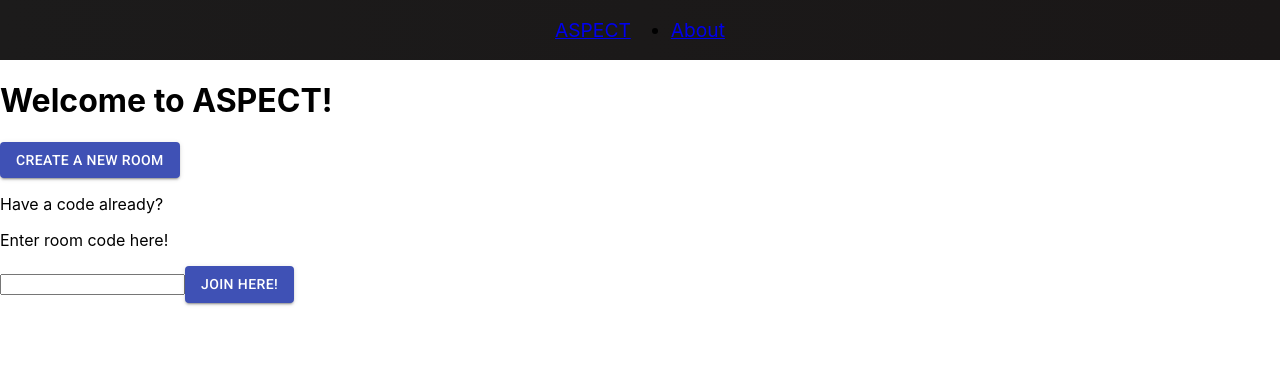
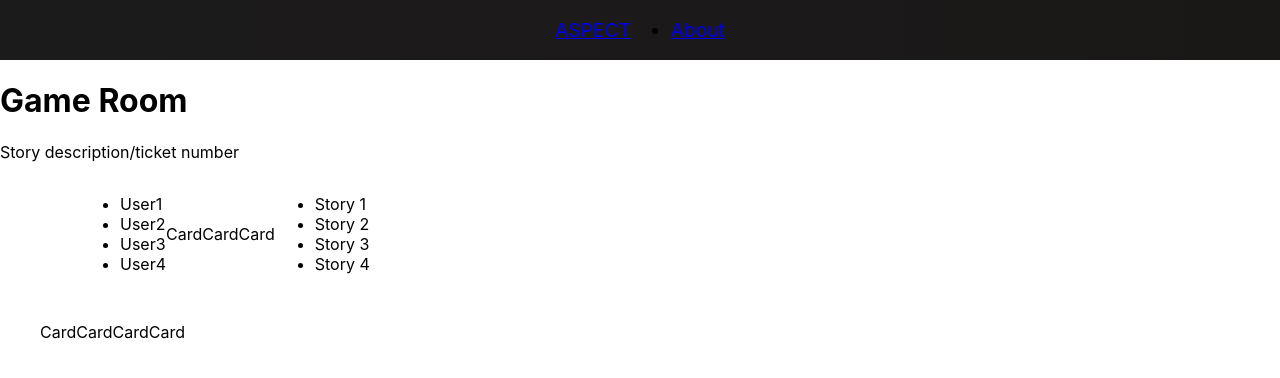
Before and after one commit to RichaJP93/aspect, a React (Create React App) app: page /lobby in a window 1280 px wide. Shown: the top 378 px of the page. Built offline with nearby package versions, Linux system fonts and the light colour scheme.

Commit message:
created components for main game room + began setting out layout

```diff
--- a/src/App.js
+++ b/src/App.js
@@ -1,6 +1,7 @@
 import './App.css';
 import Navbar from './components/Navbar.js';
 import Home from './pages/Home.js';
+import GameRoom from './pages/GameRoom.js'
 import { BrowserRouter as Router, Switch, Route } from "react-router-dom";
 
 
@@ -10,9 +11,9 @@ function App() {
       <Router>
         <Navbar />
         <Switch>
-          <Route path="/"  component={Home}/>
+          <Route path="/" exact component={Home}/>
           {/* <Route path="/setup" component={Setup}/> */}
-          {/* <Route path="/lobby" component={Lobby}/> */}
+          <Route path="/lobby" component={GameRoom}/>
         </Switch>
       </Router>
     </>
--- /dev/null
+++ b/src/components/Card.js
@@ -0,0 +1,11 @@
+import React, { Component } from 'react'
+
+export default class Card extends Component {
+  render() {
+    return (
+      <div>
+        <p>Card</p>
+      </div>
+    )
+  }
+}
--- /dev/null
+++ b/src/components/CardList.css
@@ -0,0 +1,8 @@
+.SelectedCards {
+	display: flex;
+	flex-flow: row;
+	align-items: center;
+	/* max-width: 1120px;
+	width: 90%;
+	margin: 50 auto;*/
+}
--- /dev/null
+++ b/src/components/CardList.js
@@ -0,0 +1,18 @@
+import React, { Component } from 'react'
+import Card from './Card.js';
+import './CardList.css'
+
+export default class CardList extends Component {
+  render() {
+    return (
+      <div>
+        <ul className='SelectedCards'>
+          <Card />
+          <Card />
+          <Card />
+          <Card />
+        </ul>
+      </div>
+    )
+  }
+}
--- /dev/null
+++ b/src/components/SelectedCardList.js
@@ -0,0 +1,15 @@
+import React, { Component } from 'react'
+import Card from './Card.js';
+import './CardList.css'
+
+export default class SelectedCardList extends Component {
+  render() {
+    return (
+      <div className='SelectedCards'>
+        <Card />
+        <Card />
+        <Card />
+      </div>
+    )
+  }
+}
--- /dev/null
+++ b/src/components/StoryBox.js
@@ -0,0 +1,11 @@
+import React, { Component } from 'react'
+
+export default class StoryBox extends Component {
+  render() {
+    return (
+      <div>
+        <p>Story description/ticket number</p>
+      </div>
+    )
+  }
+}
--- /dev/null
+++ b/src/components/StoryList.js
@@ -0,0 +1,16 @@
+import React, { Component } from 'react'
+
+export default class StoryList extends Component {
+  render() {
+    return (
+      <div>
+        <ul>
+          <li>Story 1</li>
+          <li>Story 2</li>
+          <li>Story 3</li>
+          <li>Story 4</li>
+        </ul>
+      </div>
+    )
+  }
+}
--- /dev/null
+++ b/src/components/UserList.js
@@ -0,0 +1,16 @@
+import React, { Component } from 'react'
+
+export default class UserList extends Component {
+  render() {
+    return (
+      <div>
+        <ul>
+          <li>User1</li>
+          <li>User2</li>
+          <li>User3</li>
+          <li>User4</li>
+        </ul>
+      </div>
+    )
+  }
+}
--- /dev/null
+++ b/src/pages/GameRoom.css
@@ -0,0 +1,8 @@
+.GameRoomDisplayContainer {
+	display: flex;
+	flex-flow: row;
+	align-items: center;
+	max-width: 1120px;
+	width: 90%;
+	margin: 0 auto;
+}
--- /dev/null
+++ b/src/pages/GameRoom.js
@@ -0,0 +1,23 @@
+import React from 'react'
+import StoryBox from '../components/StoryBox.js'
+import UserList from '../components/UserList.js'
+import StoryList from '../components/StoryList.js'
+import CardList from '../components/CardList.js'
+import SelectedCardList from '../components/SelectedCardList.js'
+import './GameRoom.css'
+
+
+export default function GameRoom() {
+  return (
+    <div className="GameRoom">
+      <h1>Game Room</h1>
+      <StoryBox />
+      <div className="GameRoomDisplayContainer">
+        <UserList />
+        <SelectedCardList />
+        <StoryList />
+      </div>
+      <CardList />
+    </div>
+  )
+}
--- a/src/pages/Home.js
+++ b/src/pages/Home.js
@@ -2,6 +2,8 @@ import React from 'react';
 import Button from '@material-ui/core/Button';
 import RoomCodeForm from '../components/RoomCodeForm.js';
 import { v4 as uuidv4 } from 'uuid';
+import { BrowserRouter as Router, Switch, Route, Link } from "react-router-dom";
+
 
 function Home () {
 
@@ -12,8 +14,15 @@ function Home () {
   return (
     <>
       <h1>Welcome to ASPECT!</h1>
-      <Button variant="contained" color="primary" onClick={genRoomCode}>Create a new room</Button>
+      <Button
+        variant="contained"
+        color="primary"
+        onClick={genRoomCode}
+      >
+        Create a new room
+      </Button>
       <RoomCodeForm />
+      <Link to="/lobby">Lobby</Link>
     </>
   )
 }
```
Also changed, not shown: src/pages/GameLobby.js (deleted).
